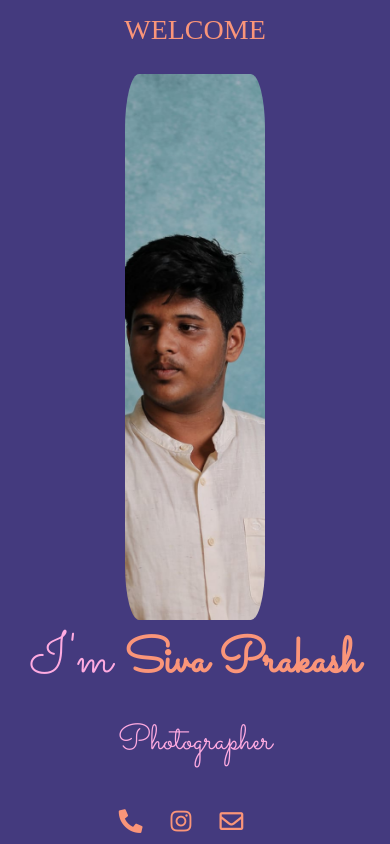
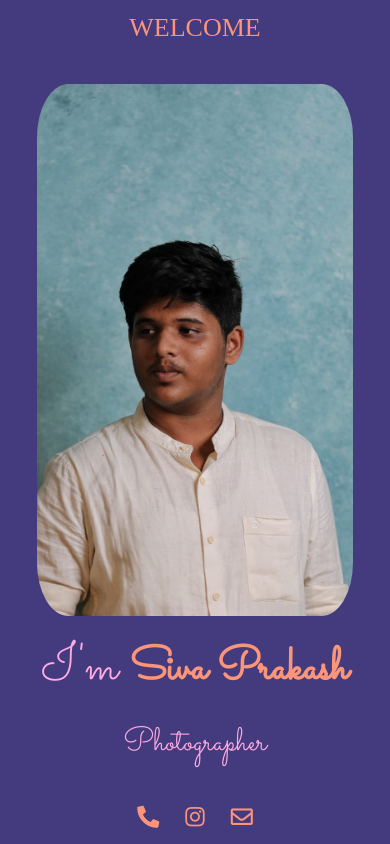
Before and after one commit to Vasanthan-aka-Maari/sivaprakash-frontend, a React (Create React App) app: page / in a window 390 px wide. Shown: the top 844 px of the page. Built offline with nearby package versions, Linux system fonts and the light colour scheme; no server answers; the database is empty; a web font is replaced by a local one.

Commit message:
added style

```diff
--- a/src/Hero.css
+++ b/src/Hero.css
@@ -53,14 +53,21 @@ a {
 
 @media screen and (max-width: 820px) {
   html {
-    font-size: 14px;
+    font-size: 13px;
   }
   .hero {
     flex-direction: column;
     text-align: center;
     justify-content: center;
   }
+  .hero-image {
+    width: 90%;
+    height: 70%;
+  }
   .links {
     justify-content: center;
   }
+  .link {
+    margin: 0 1rem;
+  }
 }
```
